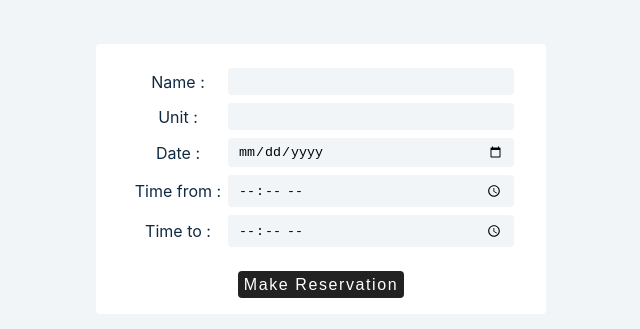
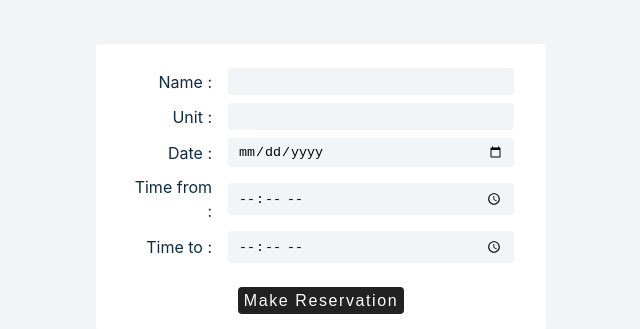
Before and after one commit to ipaidimarla/reserve-bbq-area, a React (Create React App) app: page / in a window 1280 px wide. Shown: the part 164-493 px from the top of the page, without its empty margins (319-959 px from the left). Built offline with nearby package versions, Linux system fonts and the light colour scheme; no server answers.

Commit message:
style for label

```diff
--- a/src/index.css
+++ b/src/index.css
@@ -259,6 +259,11 @@ p {
   grid-template-columns: 100px 1fr;
   align-items: center;
 }
+.form label{
+  display:inline-block;
+  text-align: right;
+  margin-right: 1rem;
+}
 
 .form button {
   display: inline-block;
```
